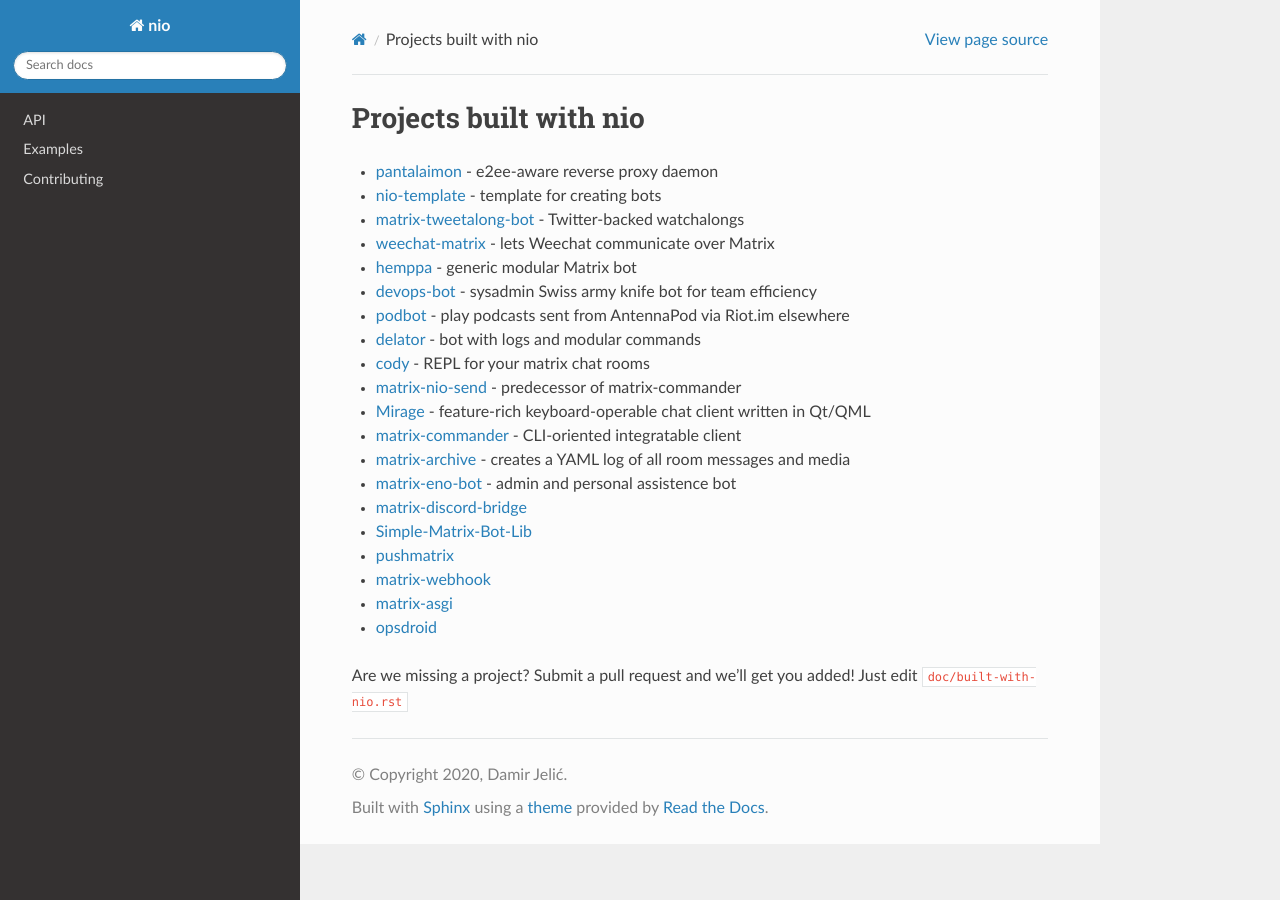
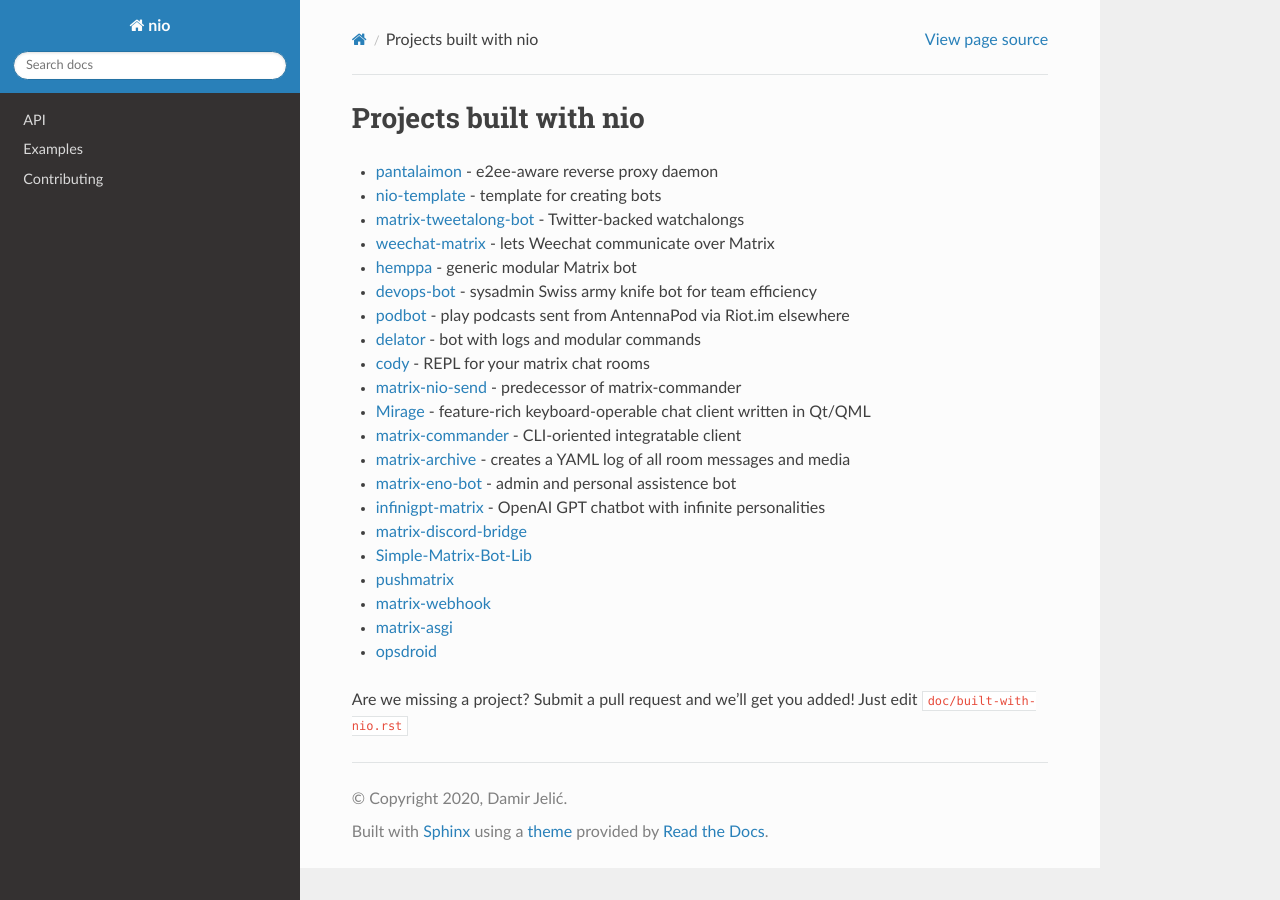
Before and after one commit to matrix-nio/matrix-nio, a Sphinx documentation site: the page built from doc/built-with-nio.rst, in a window 1280 px wide. Built offline with Sphinx 7.4.7 and the Read the Docs theme 2.0.0, drawn with Linux system fonts in a browser that asks for light colours.

Commit message:
added infinigpt-matrix

```diff
--- a/doc/built-with-nio.rst
+++ b/doc/built-with-nio.rst
@@ -15,6 +15,7 @@ Projects built with nio
 - `matrix-commander <https://github.com/8go/matrix-commander>`_ - CLI-oriented integratable client
 - `matrix-archive <https://github.com/russelldavies/matrix-archive>`_ - creates a YAML log of all room messages and media
 - `matrix-eno-bot <https://github.com/8go/matrix-eno-bot>`_ - admin and personal assistence bot
+- `infinigpt-matrix <https://github.com/h1ddenpr0cess20/infinigpt-matrix>`_ - OpenAI GPT chatbot with infinite personalities
 - `matrix-discord-bridge <https://github.com/git-bruh/matrix-discord-bridge>`_
 - `Simple-Matrix-Bot-Lib <https://github.com/KrazyKirby99999/simple-matrix-bot-lib>`_
 - `pushmatrix <https://github.com/bonukai/pushmatrix>`_
```
